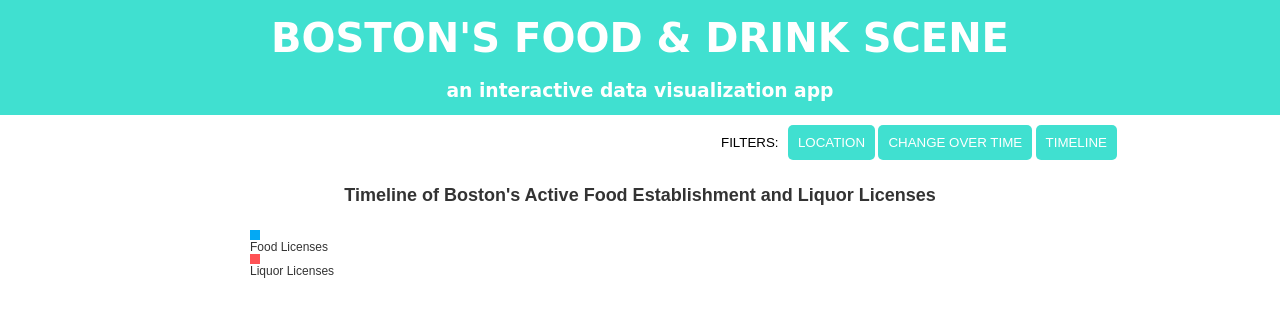
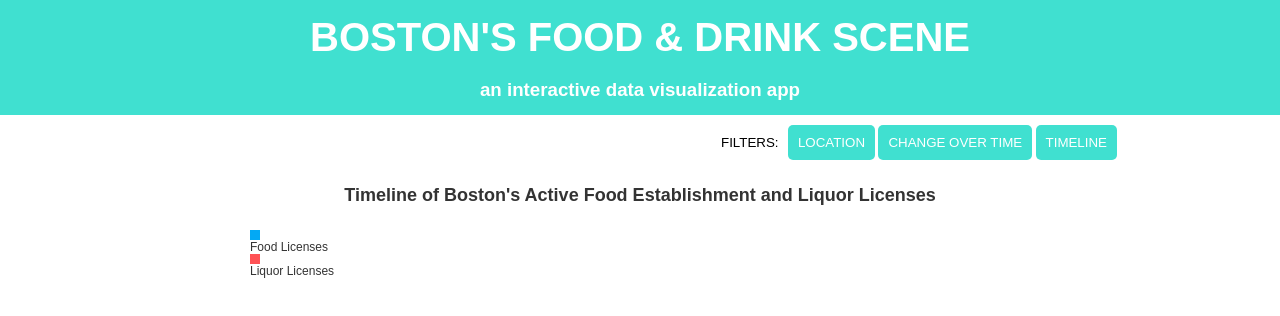
Before and after one commit to Katyf/Soofa_Challenge, a plain HTML site: page index.html in a window 1280 px wide. Drawn offline with nearby package versions, Linux system fonts and the light colour scheme; no server answers.

Commit message:
new build

```diff
--- a/index.html
+++ b/index.html
@@ -1,3 +1,3 @@
-<!DOCTYPE html> <html class=no-js> <head> <meta charset=utf-8> <title>soofa_coding_challenge</title> <meta name=description content=""> <meta name=viewport content="width=device-width"> <link rel="shortcut icon" href=/6df2b309.favicon.ico> <!-- Place favicon.ico and apple-touch-icon.png in the root directory --> <link rel=stylesheet href=styles/84f43406.main.css> <script src=scripts/vendor/1cb556bb.modernizr.js></script>  <body> <!--[if lt IE 10]>
+<!DOCTYPE html> <html class=no-js> <head> <meta charset=utf-8> <title>soofa_coding_challenge</title> <meta name=description content=""> <meta name=viewport content="width=device-width"> <link rel="shortcut icon" href=/6df2b309.favicon.ico> <!-- Place favicon.ico and apple-touch-icon.png in the root directory --> <link rel=stylesheet href=styles/5a4a181d.main.css> <script src=scripts/vendor/1cb556bb.modernizr.js></script>  <body> <!--[if lt IE 10]>
       <p class="browsehappy">You are using an <strong>outdated</strong> browser. Please <a href="http://browsehappy.com/">upgrade your browser</a> to improve your experience.</p>
     <![endif]--> <div id=header> <h1>BOSTON'S FOOD & DRINK SCENE <h3>an interactive data visualization app </h3></h1></div> <div class=container> <div class=toggles> <button id=filter>FILTERS:</button> <button class=btn id=map-btn>LOCATION</button> <button class=btn id=change-btn>CHANGE OVER TIME</button> <button class=btn id=timeline-btn>TIMELINE</button> </div> <section id=charts> <h4 id=chart-title>Timeline of Boston's Active Food Establishment and Liquor Licenses</h4> <div id=legend> <div id=food-color></div>Food Licenses <div id=liquor-color></div>Liquor Licenses </div> <section class=chart id=timeline></section> <section class=chart id=change></section> <section class=chart id=liquormap></section> <section class=chart id=map></section> </section> </div> <script src=http://d3js.org/d3.v3.min.js charset=utf-8></script> <script src=d3/d3.js></script> <script src=scripts/75383f01.vendor.js></script> <script src=scripts/967912ec.main.js></script>
--- /dev/null
+++ b/styles/5a4a181d.main.css
@@ -0,0 +1 @@
+body{font-family:Lato,Helvetica,sans-serif;color:#333;margin:0}#header{margin-top:0;width:100%;height:100px;padding-top:15px;text-align:center;font-family:Quicksand,sans-serif;color:#fff;background-color:#40e0d0}#header h1{font-size:40px;margin:0}.container{margin:0 auto;width:75%;font-size:18px;padding:10px 30px;font-family:Quicksand,sans-serif;text-align:center}.container h4{margin-top:60px;font-size:18px}#legend{font-size:12px;text-align:left;padding-left:90px}#legend #food-color{margin-right:5px;height:10px;width:10px;background-color:#03A9F4}#legend #liquor-color{margin-right:5px;height:10px;width:10px;background-color:#FF5255}.browsehappy{margin:.2em 0;background:#ccc;color:#000;padding:.2em 0}.toggles{float:right;font-size:12px;border:none;font-family:Quicksand,sans-serif;margin:0 3px}.toggles .btn{padding:10px;background-color:#40e0d0;border-radius:5px;border:none;color:#fff}.toggles #filter{background-color:#fff;border:none}
--- a/styles/84f43406.main.css
+++ /dev/null
@@ -1 +0,0 @@
-body{font-family:Lato,Helvetica,sans-serif;color:#333;margin:0}#header{margin-top:0;width:100%;height:100px;padding-top:15px;text-align:center;font-family:'Concert One',cursive;color:#fff;background-color:#40e0d0}#header h1{font-size:40px;margin:0}.container{margin:0 auto;width:75%;font-size:18px;padding:10px 30px;font-family:Quicksand,sans-serif;text-align:center}.container h4{margin-top:60px;font-size:18px}#legend{font-size:12px;text-align:left;padding-left:90px}#legend #food-color{margin-right:5px;height:10px;width:10px;background-color:#03A9F4}#legend #liquor-color{margin-right:5px;height:10px;width:10px;background-color:#FF5255}.browsehappy{margin:.2em 0;background:#ccc;color:#000;padding:.2em 0}.toggles{float:right;font-size:12px;border:none;font-family:Quicksand,sans-serif;margin:0 3px}.toggles .btn{padding:10px;background-color:#40e0d0;border-radius:5px;border:none;color:#fff}.toggles #filter{background-color:#fff;border:none}
```
